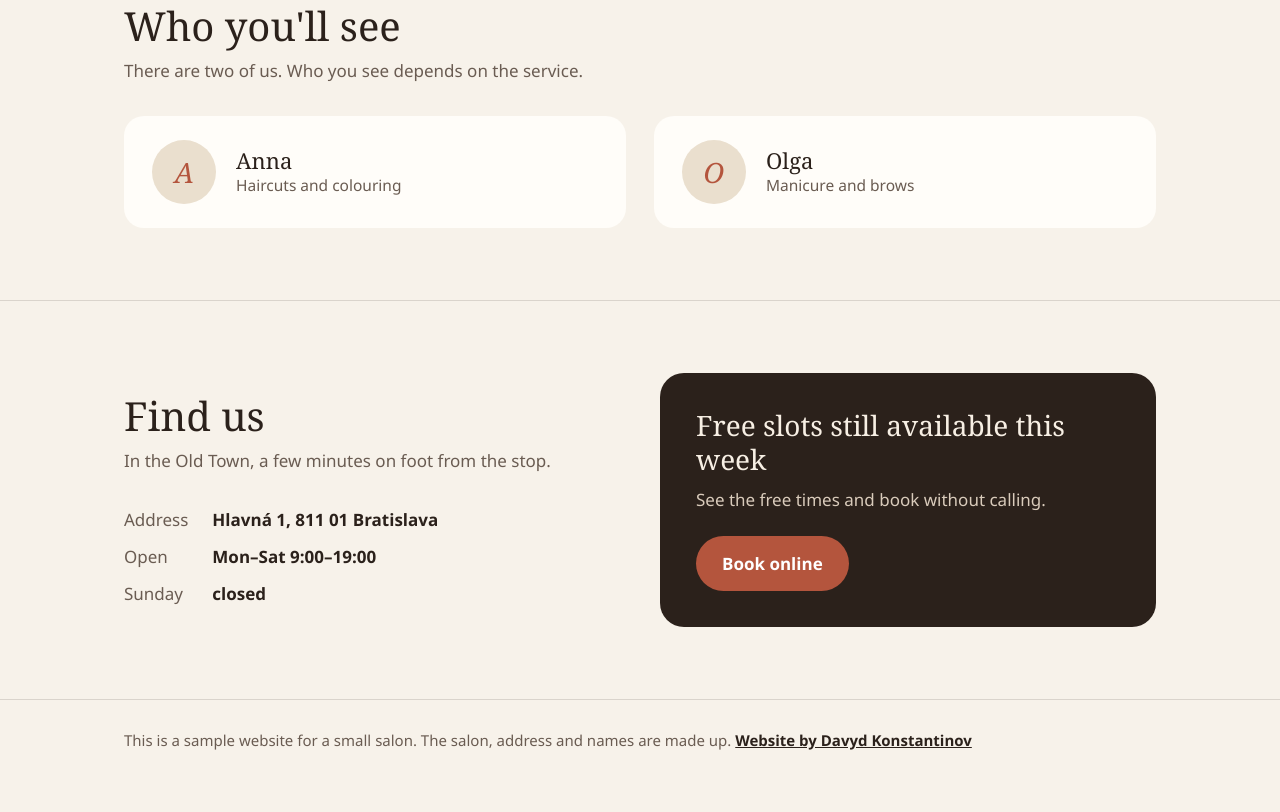
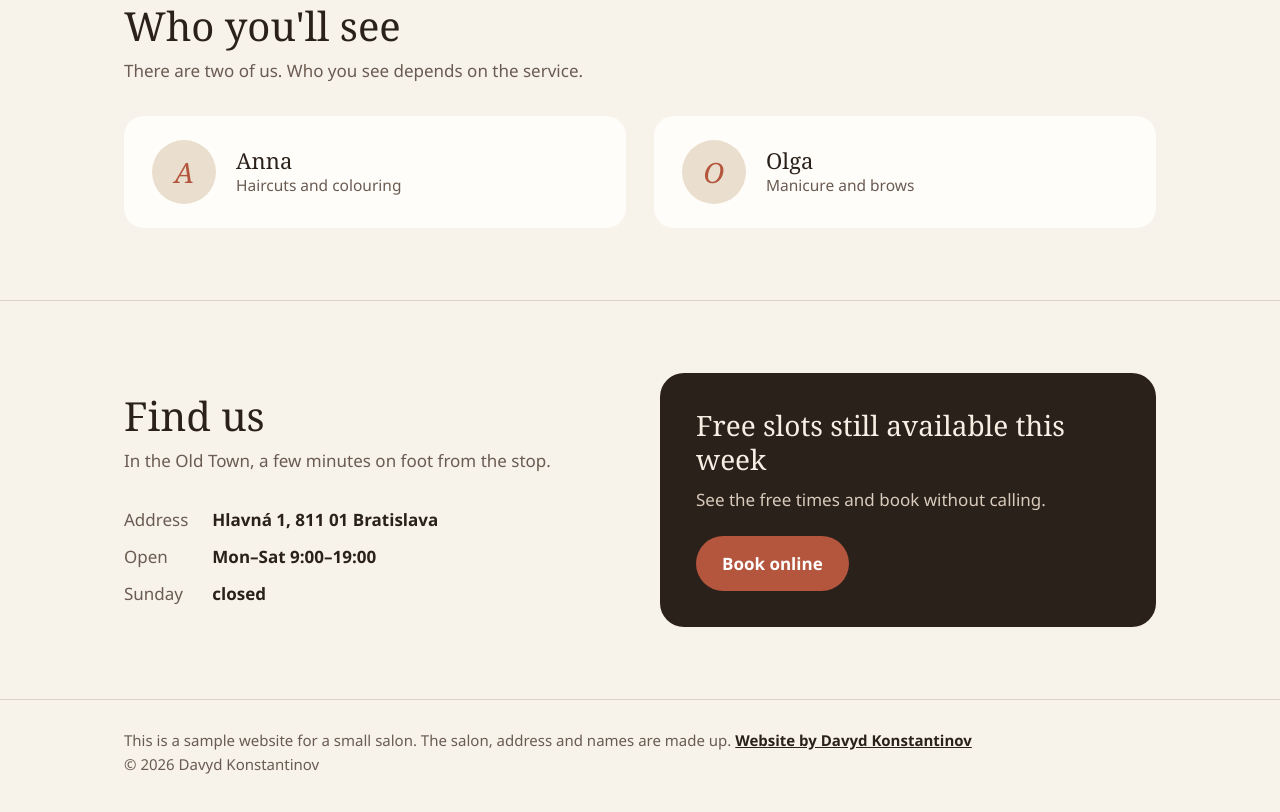
Before and after one commit to DavidCooll23/DavidCooll23.github.io, a plain HTML site: page studio-bella/index.html in a window 1280 px wide. Shown: the part 2015-2827 px from the top of the page. Drawn offline with Linux system fonts and the light colour scheme.

Commit message:
Add copyright line with year to both pages
Co-Authored-By: Claude Fable 5.2 <noreply@anthropic.com>

```diff
--- a/studio-bella/index.html
+++ b/studio-bella/index.html
@@ -164,7 +164,7 @@ footer a{color:var(--ink);font-weight:600}
   </div>
 </div></section>
 </main>
-<footer><div class="wrap"><span data-i="foot"></span> <a data-back href="../" data-i="back"></a></div></footer>
+<footer><div class="wrap"><span data-i="foot"></span> <a data-back href="../" data-i="back"></a><br>© 2026 Davyd Konstantinov</div></footer>
 <script>
 const T={
 sk:{title:"Studio Bella: kaderníctvo a manikúra v Bratislave",desc:"Ukážková stránka salónu: služby, ceny a online rezervácia cez Telegram.",
```
Also changed, not shown: index.html (+1 -1 lines).
